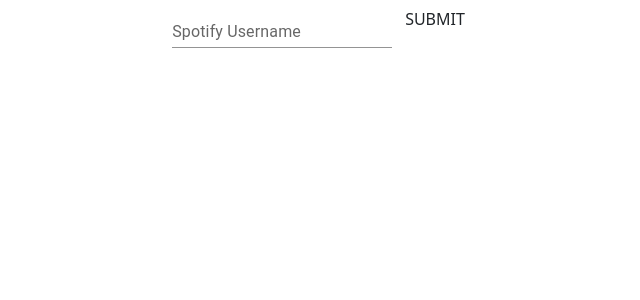
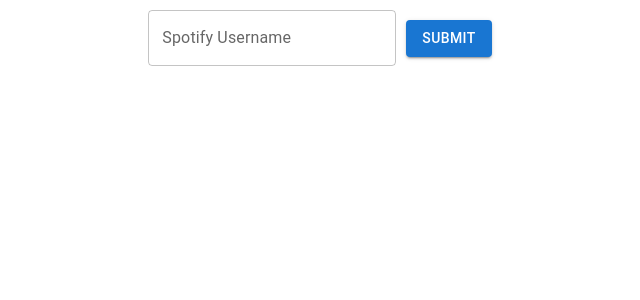
Before and after one commit to seanmoran1701/SpotifyVideo, a React (Create React App) app in the folder Frontend/spotify-video/: page / in a window 1280 px wide. Shown: the top 300 px of the page, without its empty margins (320-960 px from the left). Built offline with nearby package versions, Linux system fonts and the light colour scheme.

Commit message:
changing styles and added playlist images

```diff
--- a/Frontend/spotify-video/src/App.js
+++ b/Frontend/spotify-video/src/App.js
@@ -2,7 +2,7 @@
 import { useEffect, useState } from 'react';
 import SpotifyWebApi from "spotify-web-api-js"
 import 'bootstrap/dist/css/bootstrap.min.css'
-import { Container, InputGroup, FormControl, Button, Row, Card } from 'react-bootstrap';
+import { Container, InputGroup, FormControl, Row, Card } from 'react-bootstrap';
 import YouTube from 'react-youtube';
 import './App.css';
 
@@ -16,6 +16,8 @@
 import RepeatOnIcon from '@mui/icons-material/RepeatOn';
 import TextField from '@mui/material/TextField';
 import CircularProgress from '@mui/material/CircularProgress';
+import Button from '@mui/material/Button';
+import Stack from '@mui/material/Stack';
 
 //const spotifyApi = new SpotifyWebApi();
 var currentVideo = 0;
@@ -348,15 +350,16 @@
 
     return (
         <div className="App">
+            {/*{!loggedIn && <a href={publicUrl + '/login'}>Login to Spotify</a>}*/}
+            <div style={{ marginTop: 10 }}>
+                {!loggedIn && <TextField id="standard-basic" label="Spotify Username" variant="outlined" value={username} onChange={handleTextFieldChange}/>}
+                {!loggedIn && <Button style={{ marginTop: 10, marginLeft: 10}} onClick={() => submitUsername()} variant="contained" >SUBMIT</Button>}
+            </div>
+            <div style={{ float: 'left', marginLeft: 10, marginTop: 10, marginRight: 10}}>
+                {loggedIn && <Button onClick={() => getPlaylists()} variant="contained">GET PLAYLISTS</Button>}
 
-            {/*{!loggedIn && <a href={publicUrl + '/login'}>Login to Spotify</a>}*/}
-            {!loggedIn && <TextField id="standard-basic" label="Spotify Username" variant="standard" value={username} onChange={handleTextFieldChange}/>}
-            {!loggedIn && <Button onClick={() => submitUsername()} variant="contained">SUBMIT</Button>}
-            <div style={{ float: 'left', marginLeft: 10, marginTop: 10}}>
-                {loggedIn && <button onClick={() => getPlaylists()}>GET PLAYLISTS</button>}
-                {isLoading && <CircularProgress />}
             </div>
-
+            {isLoading && <CircularProgress style={{ position: 'absolute', zIndex: -1, left: 0, right: 0, marginTop: 10,marginLeft: 'auto', marginRight: 'auto'}}></CircularProgress>}
             {playlists && !playlistClick &&
                 <Container>
 
@@ -366,7 +369,7 @@
                                 <button onClick={() => loadFirstVideo(playlist)}>
                                     <Card>
                                         {playlist.image &&
-                                            < Card.Img src={playlist.images} />
+                                            < Card.Img src={playlist.image} />
                                         }
                                         <Card.Body>
                                             <Card.Title>{playlist.name}</Card.Title>
```
Also changed, not shown: 1 other file (tests, documents, lock files or other folders).
